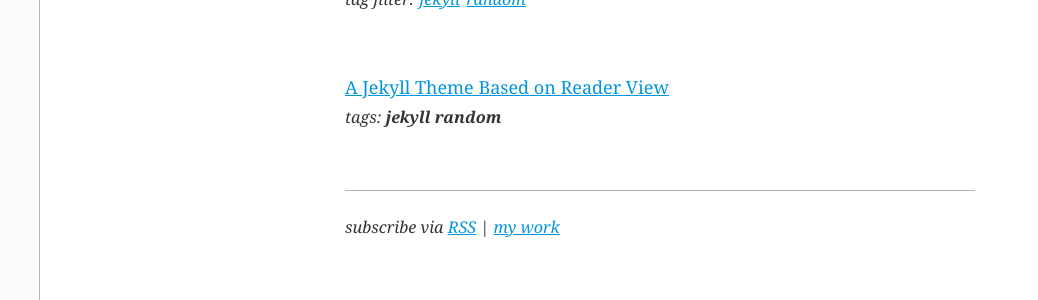
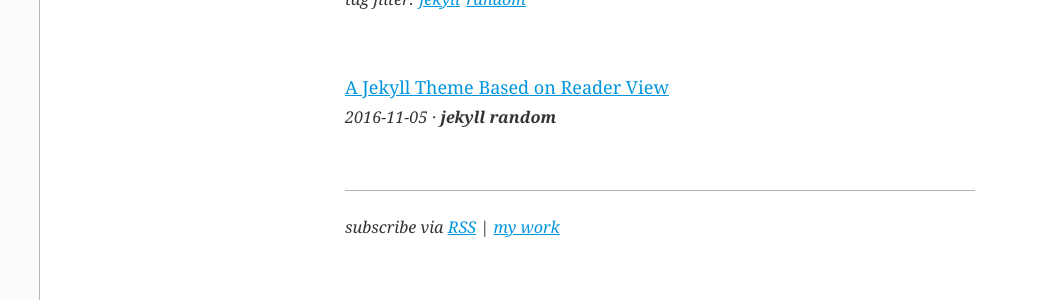
Before and after one commit to tabreturn/tabreturn.jekyll.theme, a Jekyll site: the page built from index.html, in a window 1280 px wide. Shown: the part 375-675 px from the top of the page, without its empty margins (0-1038 px from the left). Built offline with Jekyll 4.4.1, drawn with Linux system fonts in a browser that asks for light colours; comment, search, counter and statistics services are not loaded.

Commit message:
- re-add dates to post list

```diff
--- a/index.html
+++ b/index.html
@@ -52,8 +52,7 @@ layout: default
       <a class="post-link" href="{{ post.url | prepend: site.baseurl }}">{{ post.title }}</a>
       <br />
       <em class="post-meta">
-        tags:
-        {% for tag in sorted_categories %}
+        {{ post.date | date:'%Y-%m-%d' }} · {% for tag in sorted_categories %}
           <span class="tag-{{ tag }}">{{ tag }}</span>
         {% endfor %}
       </em>
```
